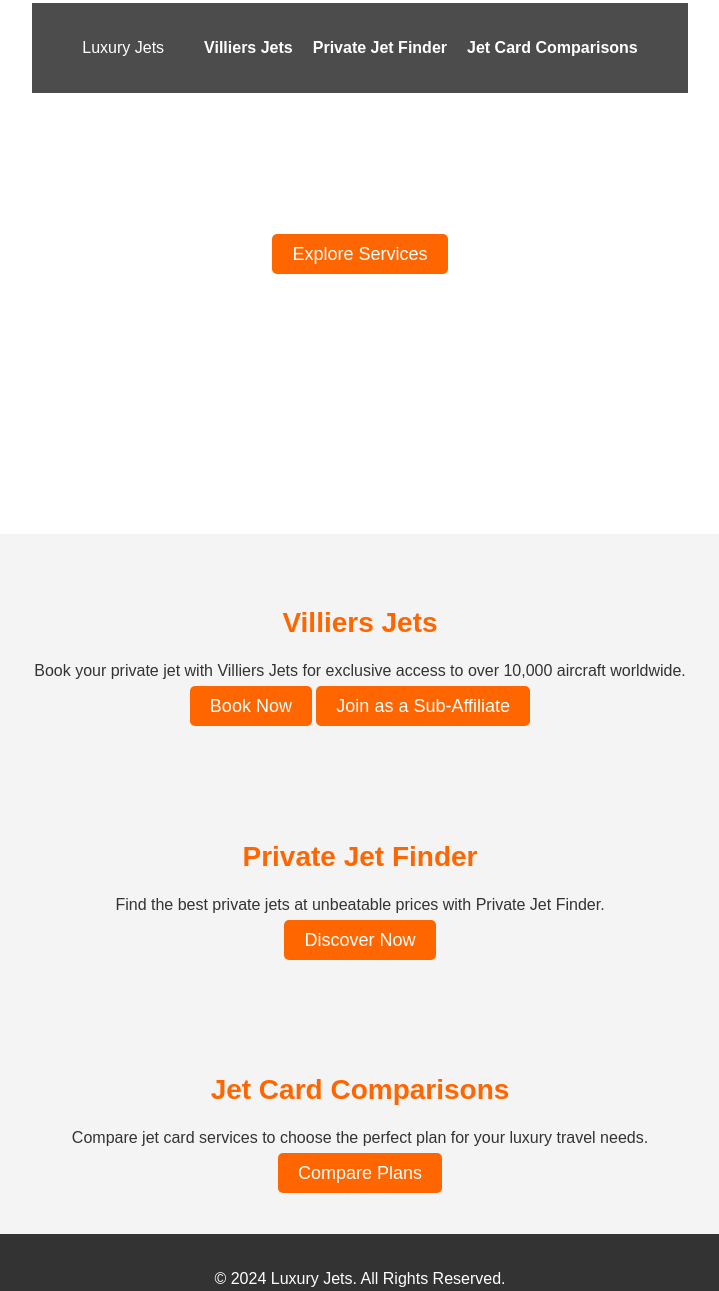
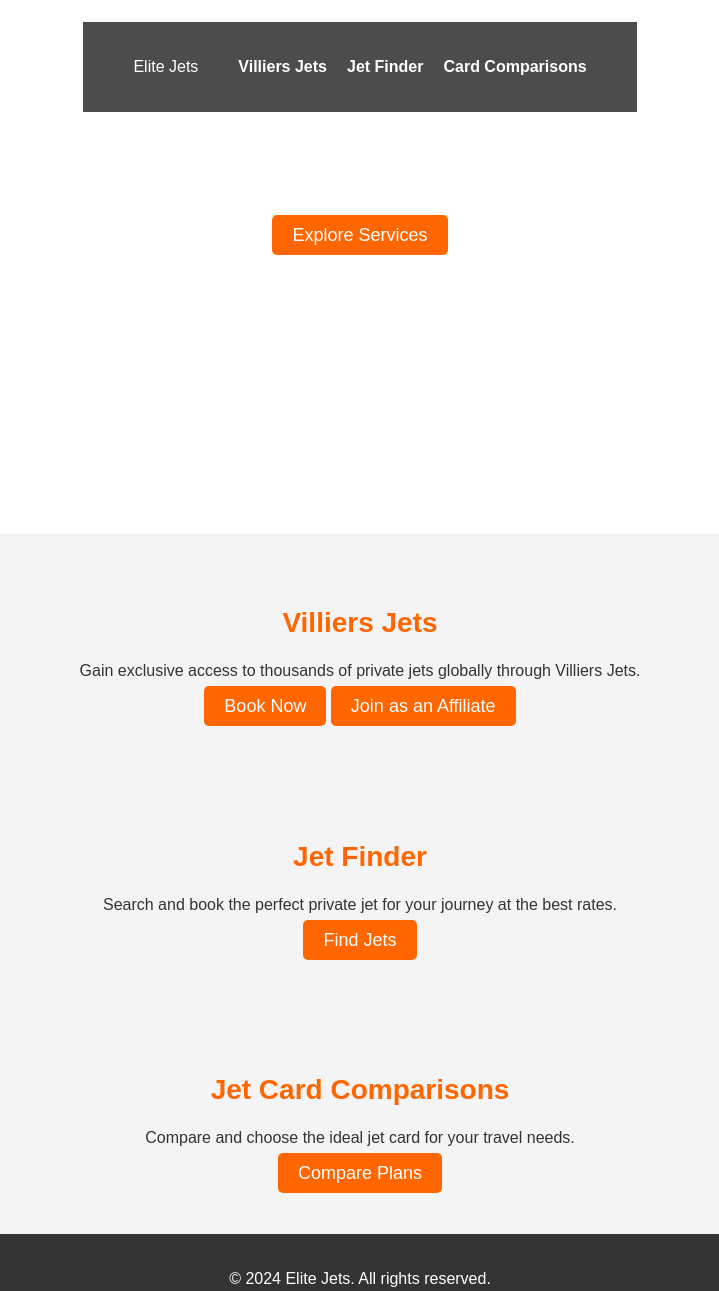
Before and after one commit to Elite-Jet-Investments/elitejetinvestments, a plain HTML site: page index.html in a window 1280 px wide. Shown: the part 266-1557 px from the top of the page, without its empty margins (280-999 px from the left). Drawn offline with Linux system fonts and the light colour scheme.

Commit message:
Update index.html

```diff
--- a/index.html
+++ b/index.html
@@ -4,55 +4,56 @@
 <head>
     <meta charset="UTF-8">
     <meta name="viewport" content="width=device-width, initial-scale=1.0">
-    <meta name="description" content="Compare and find the best private jet services for luxury and convenience.">
-    <meta name="keywords" content="Private Jet, Jet Card Comparisons, Luxury Travel, Villiers Jets, Private Jet Finder">
+    <meta name="description" content="Discover the finest private jet services and compare options tailored for luxury travel.">
+    <meta name="keywords" content="Private Jets, Luxury Travel, Villiers Jets, Jet Finder, Jet Comparisons">
     <meta name="author" content="YourName">
-    <title>Luxury Private Jets | Compare & Book Now</title>
+    <title>Elite Jet Services</title>
     <link rel="stylesheet" href="assets/css/styles.css">
     <link rel="icon" href="assets/images/favicon.png" type="image/png">
+    <link href="https://fonts.googleapis.com/css2?family=Playfair+Display:wght@400;700&family=Roboto:wght@400;500&display=swap" rel="stylesheet">
     <script defer src="assets/js/main.js"></script>
 </head>
 
 <body>
     <header class="hero">
         <nav class="navbar">
-            <div class="logo">Luxury Jets</div>
+            <div class="logo">Elite Jets</div>
             <ul class="nav-links">
-                <li><a href="#villiers-jets">Villiers Jets</a></li>
-                <li><a href="#private-jet-finder">Private Jet Finder</a></li>
-                <li><a href="#jet-comparisons">Jet Card Comparisons</a></li>
+                <li><a href="#villiers">Villiers Jets</a></li>
+                <li><a href="#finder">Jet Finder</a></li>
+                <li><a href="#comparisons">Card Comparisons</a></li>
             </ul>
         </nav>
         <div class="hero-content">
-            <h1>Experience the Pinnacle of Luxury Travel</h1>
-            <p>Find the best private jet services tailored to your needs.</p>
-            <a href="#jet-services" class="cta-button">Explore Services</a>
+            <h1>Experience Unmatched Luxury Travel</h1>
+            <p>Your gateway to the best private jet services available.</p>
+            <a href="#services" class="cta-button">Explore Services</a>
         </div>
     </header>
 
     <main>
-        <section id="villiers-jets" class="service-section">
+        <section id="villiers" class="service-section">
             <h2>Villiers Jets</h2>
-            <p>Book your private jet with Villiers Jets for exclusive access to over 10,000 aircraft worldwide.</p>
+            <p>Gain exclusive access to thousands of private jets globally through Villiers Jets.</p>
             <a href="https://www.villiersjets.com/?id=8324" class="cta-button">Book Now</a>
-            <a href="https://www.villiersjets.com/affiliates?id=8324" class="cta-button secondary">Join as a Sub-Affiliate</a>
+            <a href="https://www.villiersjets.com/affiliates?id=8324" class="cta-button secondary">Join as an Affiliate</a>
         </section>
 
-        <section id="private-jet-finder" class="service-section">
-            <h2>Private Jet Finder</h2>
-            <p>Find the best private jets at unbeatable prices with Private Jet Finder.</p>
-            <a href="https://www.privatejetfinder.com/?tk=6AD0C3C18C90" class="cta-button">Discover Now</a>
+        <section id="finder" class="service-section">
+            <h2>Jet Finder</h2>
+            <p>Search and book the perfect private jet for your journey at the best rates.</p>
+            <a href="https://www.privatejetfinder.com/?tk=6AD0C3C18C90" class="cta-button">Find Jets</a>
         </section>
 
-        <section id="jet-comparisons" class="service-section">
+        <section id="comparisons" class="service-section">
             <h2>Jet Card Comparisons</h2>
-            <p>Compare jet card services to choose the perfect plan for your luxury travel needs.</p>
+            <p>Compare and choose the ideal jet card for your travel needs.</p>
             <a href="https://privatejetcardcomparisons.com/?afmc=ae" class="cta-button">Compare Plans</a>
         </section>
     </main>
 
     <footer>
-        <p>© 2024 Luxury Jets. All Rights Reserved.</p>
+        <p>© 2024 Elite Jets. All rights reserved.</p>
     </footer>
 </body>
 
```
